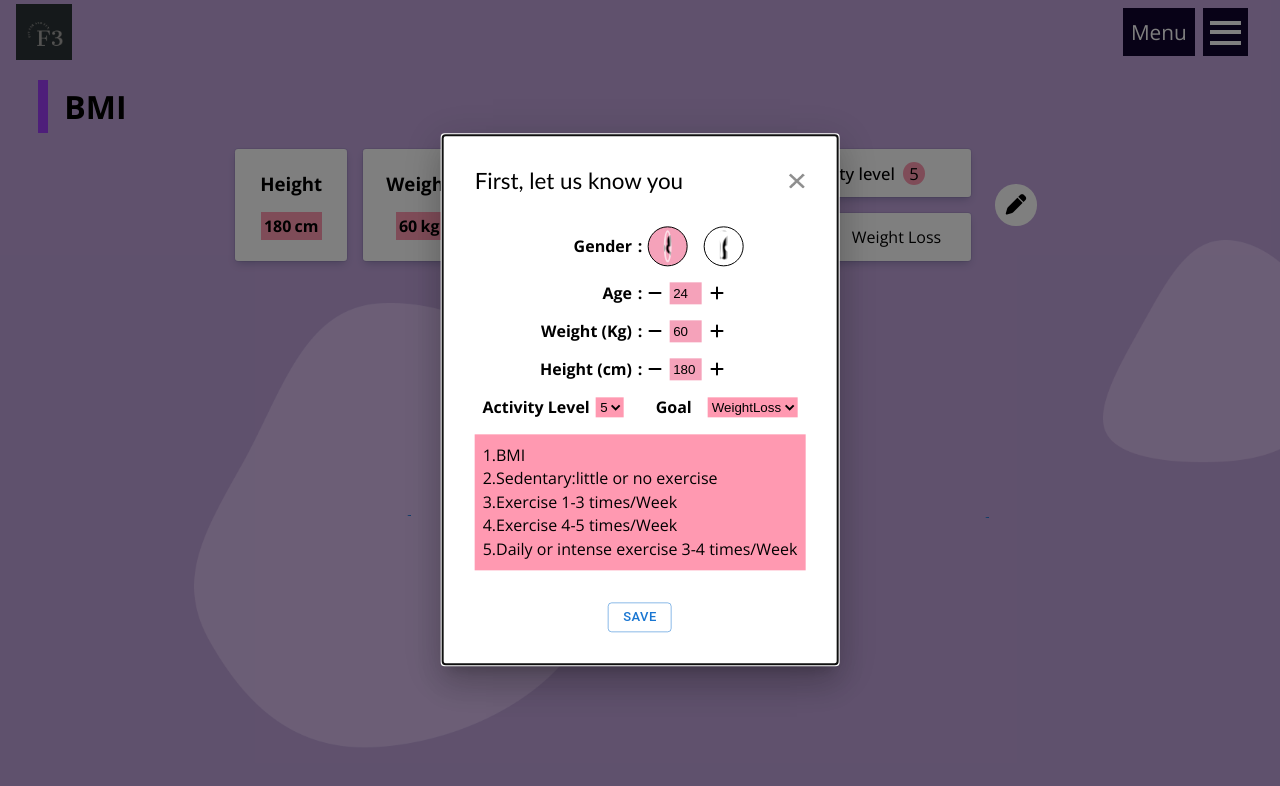
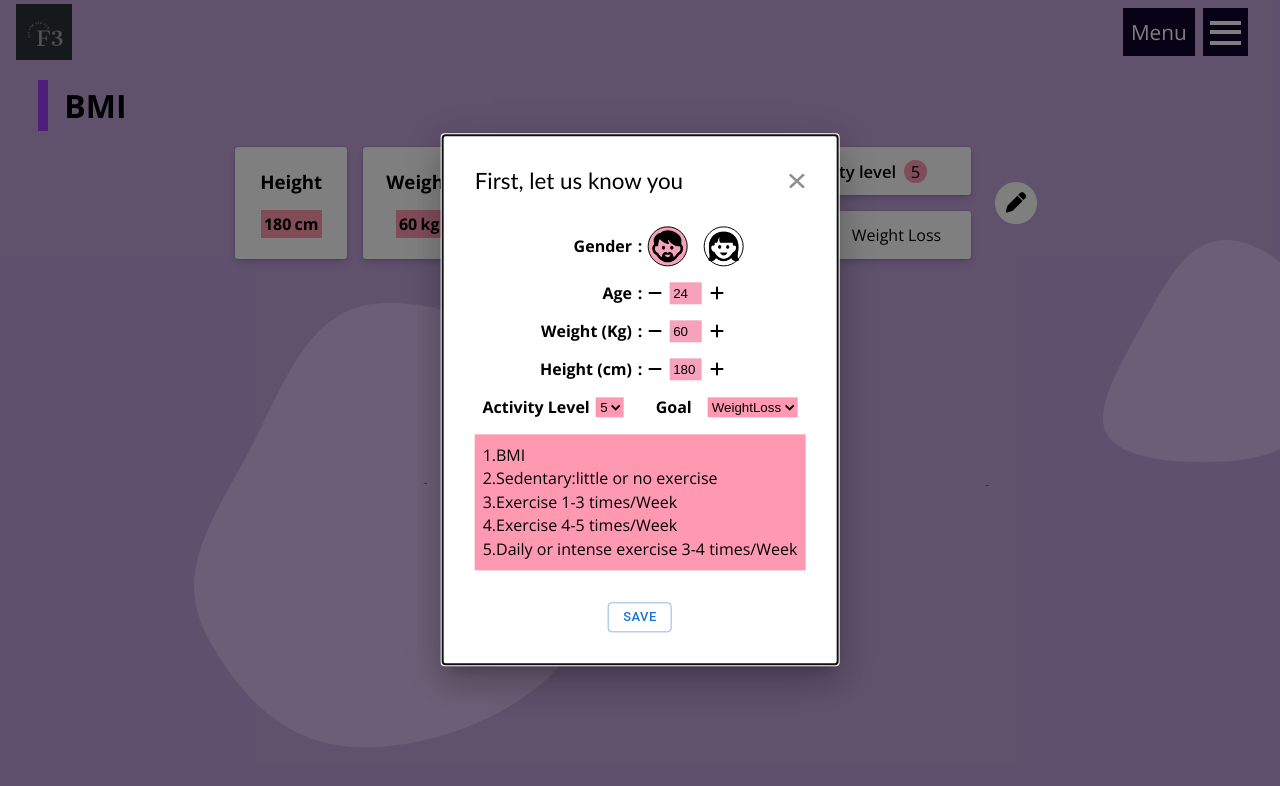
Before and after one commit to jaswanthpallavolu/SEPM_F3_APP, a React (Create React App) app: page /home/bmi in a window 1280 px wide. Both pictures are taken after a click on the element 1016 px from the left and 205 px from the top of the page. Shown: the top 786 px of the page. Built offline with nearby package versions, Linux system fonts and the light colour scheme; no server answers.

Commit message:
BMI & BMR

```diff
--- a/src/components/BMI_section/Bmi.css
+++ b/src/components/BMI_section/Bmi.css
@@ -20,7 +20,7 @@
 }
 
 .bmi .hdng span{
-    height:4.16vw;
+    height:4vw;
     width:0.78vw;
 
 
@@ -29,7 +29,7 @@
 
 .bmi .hdng h3{
 
-    font-size: clamp(1.5rem,2rem,2.5rem);
+    font-size: clamp(1.5rem,2rem,3rem);
 
     padding:0 1rem;
 }
@@ -151,7 +151,7 @@
 
 
 
-    font-weight: 500;
+    font-weight: 600;
     border-radius: 0.2rem 0 0 0.2rem;
 }
 
@@ -168,7 +168,7 @@
 .bmi .section .itemt2 .item1 h3 {
     margin:0 0.5rem;
 
-    font-weight: 500;
+    font-weight: 600;
     font-size: var(--font2);
 }
 
@@ -226,13 +226,14 @@
     display:grid;
 
 
-    grid-template-columns:0.5fr 3fr 0.7fr 2fr 0.5fr;
+    grid-template-columns:0.5fr 3.2fr 0.5fr 2fr 0.5fr;
     grid-template-rows: auto;
     grid-column-gap: min(2rem,5%);
 
+    padding-bottom: 2%;
 
 
-    margin-top:5%;
+    margin-top:3.5%;
 
 
 
@@ -251,7 +252,7 @@
 .bmi .section1 .Lcon h3{
 
     font-weight: 400;
-    font-size:clamp(1.5rem,3.3vw,4rem);
+    font-size:clamp(1.5rem,3.2vw,3.8rem);
     margin:1rem 0;
 }
 
--- a/src/components/BMI_section/Form.css
+++ b/src/components/BMI_section/Form.css
@@ -68,7 +68,7 @@
 
 
 
-  .grid12 .male .img{
+  .grid12 .male .image{
 
       height: 2rem;
       width: 2rem;
@@ -78,7 +78,7 @@
 
   }
 
-  .grid12 .female .img{
+  .grid12 .female .image{
       height:2rem;
       width:2rem;
       background-image: url('../../assets/female.png');
--- a/src/components/BMI_section/Form.jsx
+++ b/src/components/BMI_section/Form.jsx
@@ -131,11 +131,11 @@ const Form = ({ handleModal, setValues, values }) => {
 
                 <div className="grid12" onClick={(e) => { handle(e) }}>
                     <div className="male" id="male" >
-                        <div className="img" id="Male"></div>
+                        <div className="image" id="Male"></div>
 
                     </div>
                     <div className="female" id="female" >
-                        <div className="img" id="Female" ></div>
+                        <div className="image" id="Female" ></div>
                     </div>
                 </div>
                 <div className="gridm1">
```
